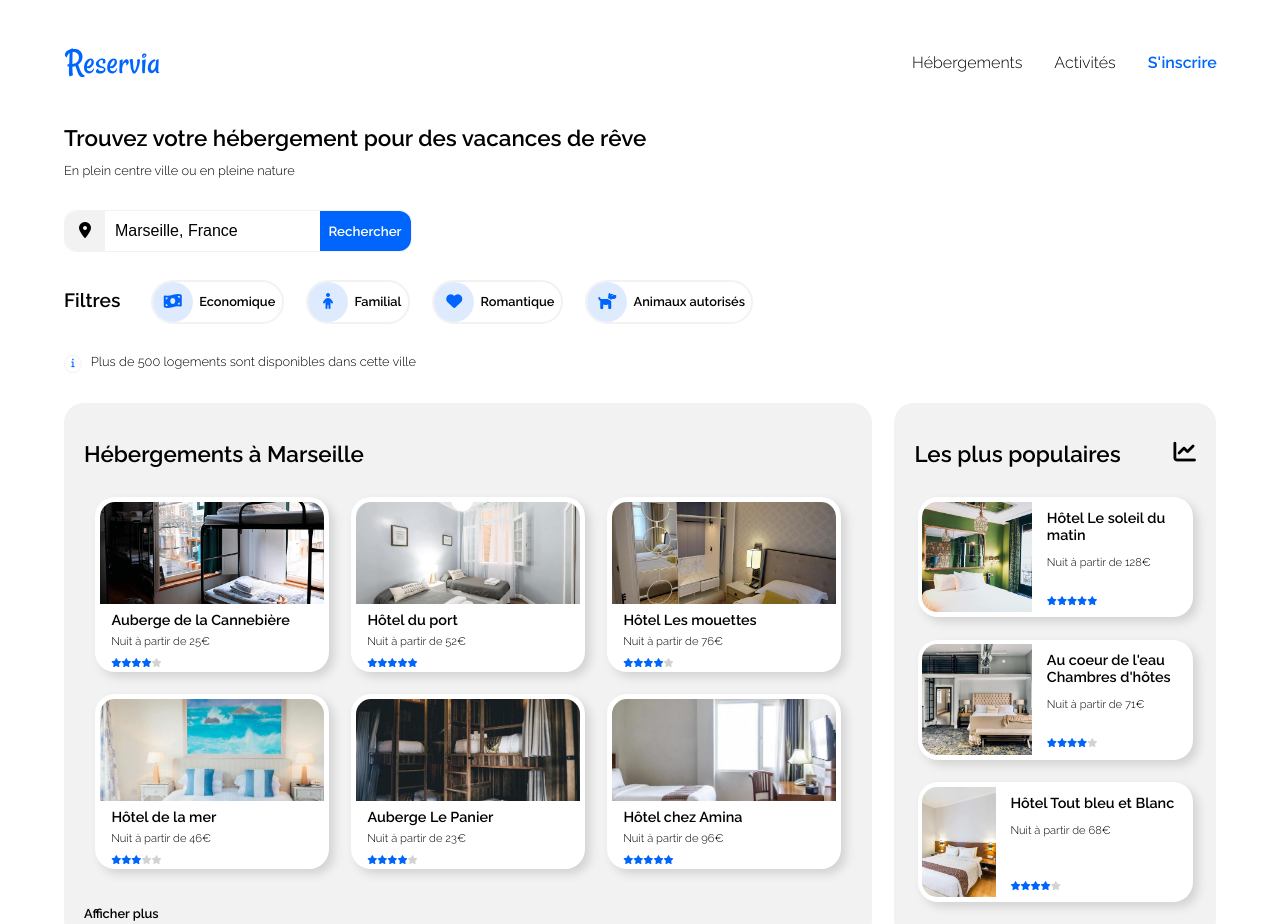
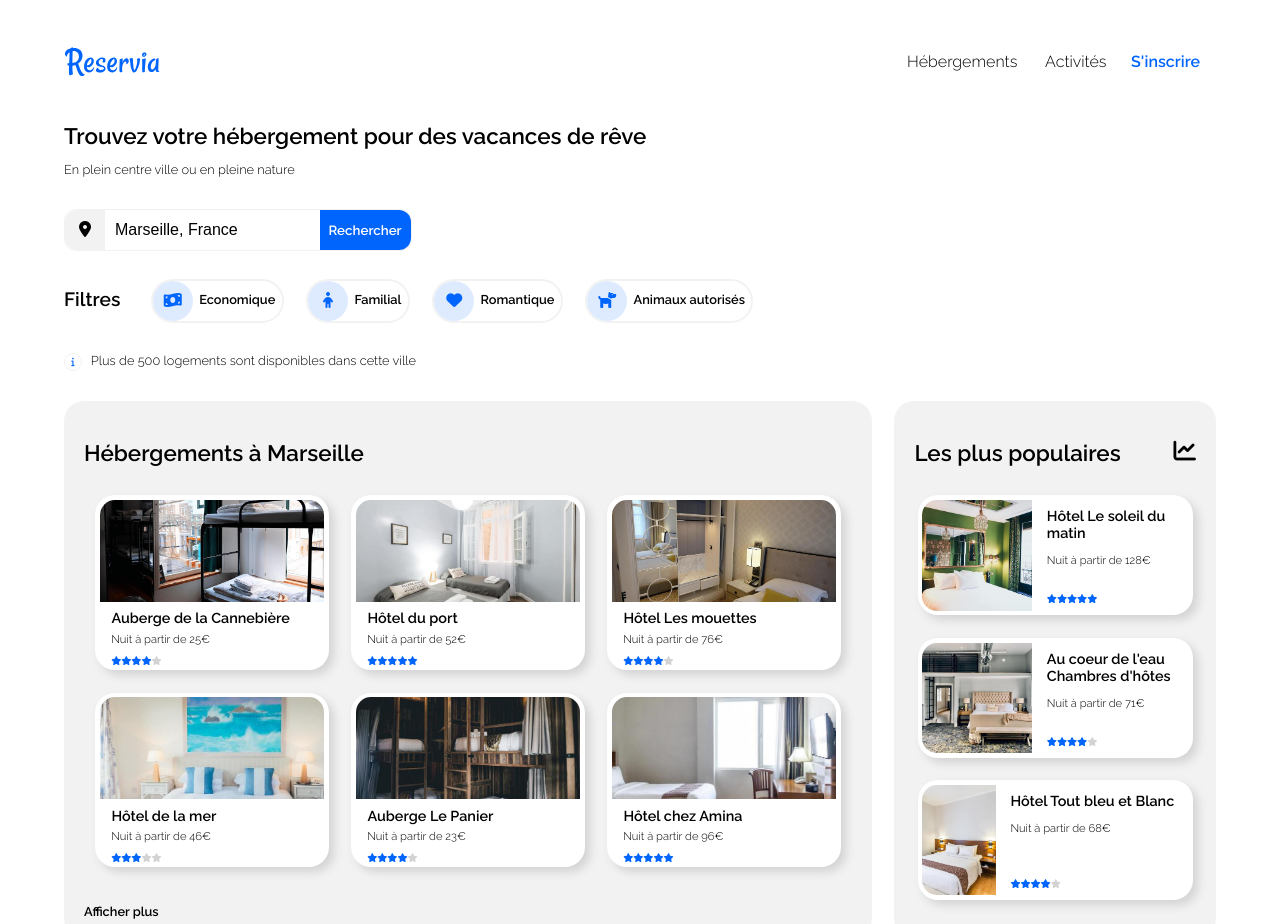
Before and after one commit to Alice-S-dev/AliceSchneider_2_29032021, a plain HTML site: page Index.html in a window 1280 px wide. Shown: the top 924 px of the page. Drawn offline with Linux system fonts and the light colour scheme.

Commit message:
Nav desktop modifiée

```diff
--- a/Index.html
+++ b/Index.html
@@ -34,14 +34,15 @@
 
 		<div id="header-desktop"> 	<!-- Header pour la version desktop (disparaît en version mobile)-->
 			<img src="images/logo/Reservia.svg" alt="Reservia"/>
-
+			<div id="navigation-inscription">
 				<nav>
 					<ul>
 						<li> <a href="#ancre_heberg"> Hébergements </a></li>
 						<li> <a href="#ancre_act"> Activités </a></li>
-					<li> <a href="#S'inscrire" id="inscrire2"> S'inscrire </a></li>
 					</ul>
 				</nav>
+				<p> <a href="#S'inscrire" id="inscrire2"> S'inscrire </a></p>
+			</div>
 		</div>
 
 	</header>
--- a/Styles.css
+++ b/Styles.css
@@ -718,6 +718,19 @@ footer
 
 		/* Le menu de navigation monte au même niveau que le lien "s'inscrire" et le logo. Les liens survolés ont maintenant une ligne au dessus et plus de ligne en dessous  */
 
+
+	#navigation-inscription
+	{
+		display: flex;
+		justify-content: space-between;
+		align-items : baseline;
+	}
+
+	#navigation-inscription p
+	{
+		font-size: 1em;
+		padding: 1em;
+	}
 	header li
 	{
 		border: none;
```
Also changed, not shown: 1 other file. Lines whose indentation alone changed are shown as unchanged.
